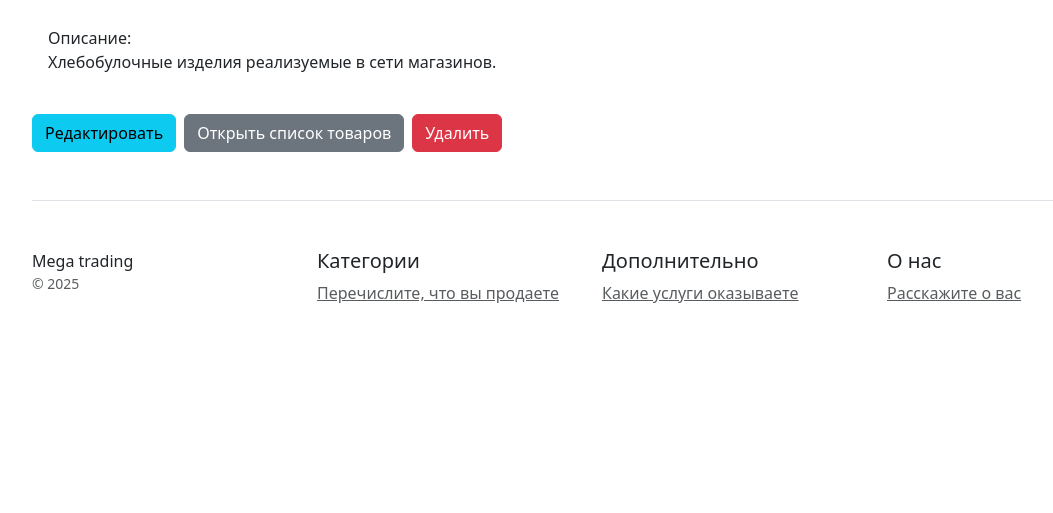
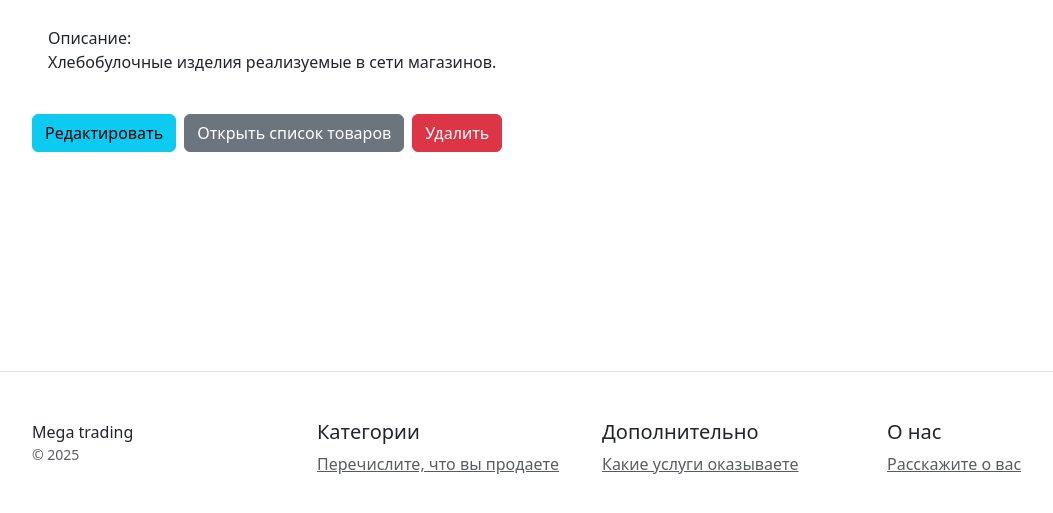
Before and after one commit to Uriy-T/skypro_UI_base, a Django app: page /category/detail/1 in a window 1280 px wide. Shown: the part 260-773 px from the top of the page, without its empty margins (50-1103 px from the left). Run offline with Django 5.2, Linux system fonts and the light colour scheme; data comes from the database, SQL or seed files in the repository; some libraries are stand-ins or nearby versions.

Commit message:
Модифицировал подшаблон футтера, чтобы он был прикреплен к фиксированной позиции в области видимости окна просмотра браузера.

```diff
--- a/main/templates/main/base_includes/footer.html
+++ b/main/templates/main/base_includes/footer.html
@@ -1,4 +1,5 @@
-<footer class="pt-4 my-md-5 pt-md-5 border-top">
+<footer class="pt-4 my-md-5 pt-md-5 border-top fixed-bottom">
+    <div class="container">
         <div class="row">
             <div class="col-12 col-md">
                 Mega trading
@@ -24,4 +25,5 @@
                 </ul>
             </div>
         </div>
-    </footer>
+    </div>
+</footer>
```
